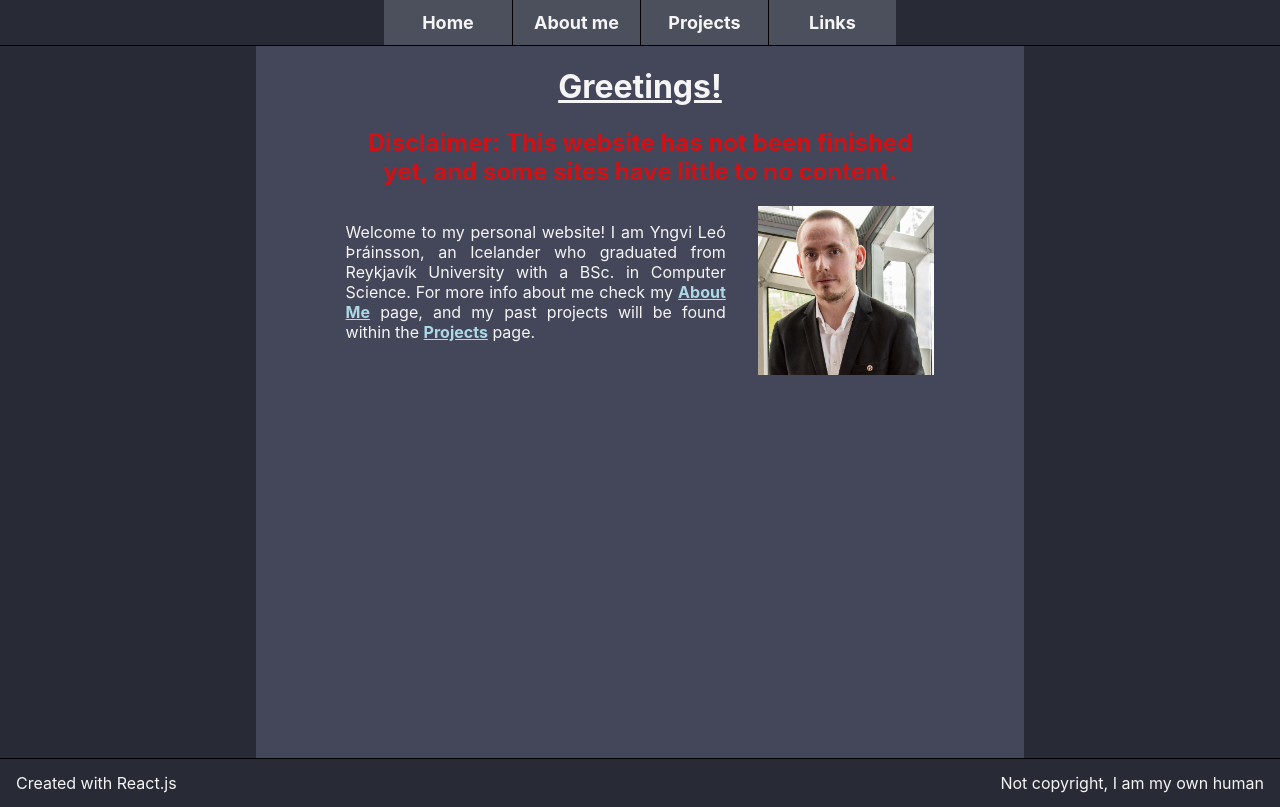
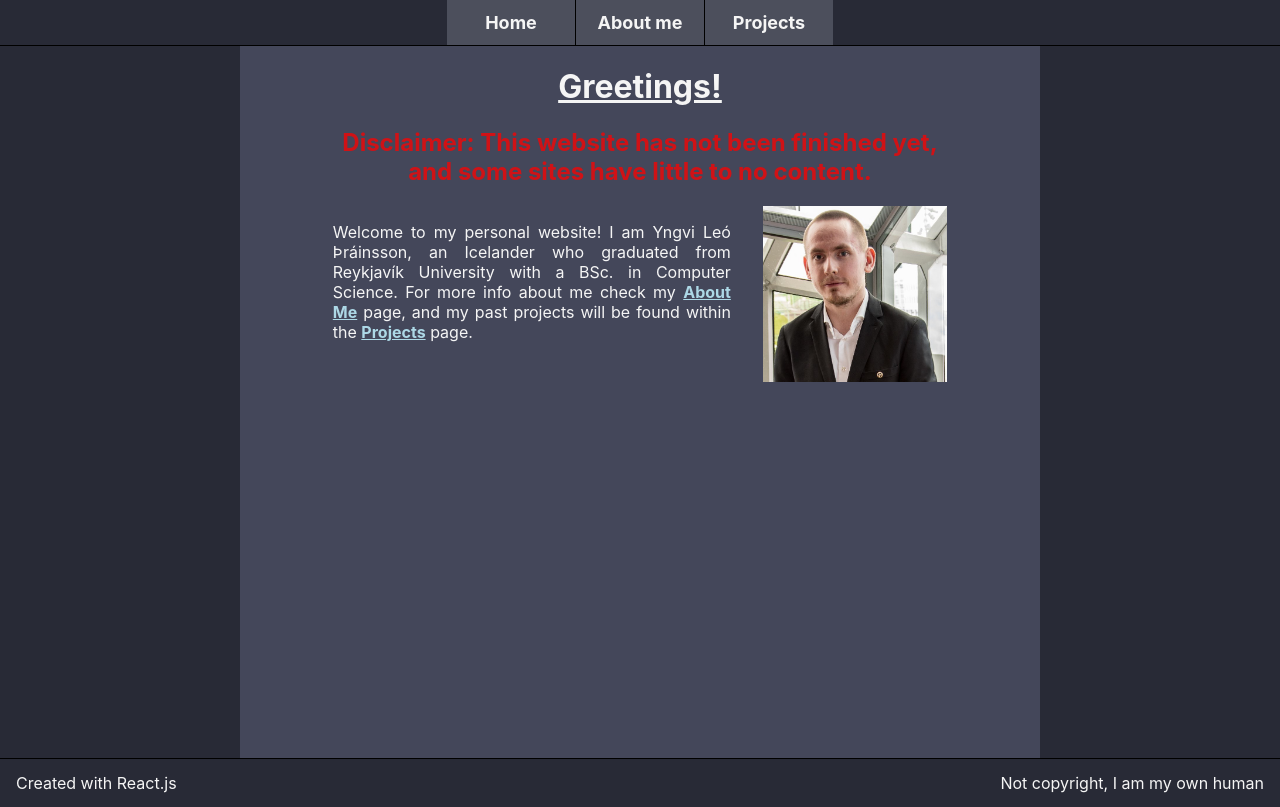
Before and after one commit to DonNinja/ylth, a React (Create React App) app: page / in a window 1280 px wide. Built offline with nearby package versions, Linux system fonts and the light colour scheme.

Commit message:
Remove some stuff

```diff
--- a/src/App.tsx
+++ b/src/App.tsx
@@ -4,10 +4,11 @@ import Landing from './components/landing';
 import Header from './components/header';
 import Projects from './components/projects';
 import About from './components/about';
-import Links from './components/links';
-import { home, about, projects, links, work } from "./data/routes";
+// import Links from './components/links';
+import { home, about, projects } from "./data/routes";
+// , links, work
 import Footer from "./components/footer";
-import Work from "./components/work";
+// import Work from "./components/work";
 
 function App() {
     return (
@@ -19,8 +20,8 @@ function App() {
                         <Route path={home} element={<Landing />} />
                         <Route path={projects} element={<Projects />} />
                         <Route path={about} element={<About />} />
-                        <Route path={links} element={<Links />} />
-                        <Route path={work} element={<Work />} />
+                        {/* <Route path={links} element={<Links />} />
+                        <Route path={work} element={<Work />} /> */}
                     </Routes>
                 </div>
             </Router>
--- a/src/components/header.tsx
+++ b/src/components/header.tsx
@@ -8,7 +8,7 @@ const Header = () => {
             <Link to={home} className="navLink">Home</Link>
             <Link to={about} className="navLink">About me</Link>
             <Link to={projects} className="navLink">Projects</Link>
-            <Link to={links} className="navLink">Links</Link>
+            {/* <Link to={links} className="navLink">Links</Link> */}
         </div>
     );
 }
```
